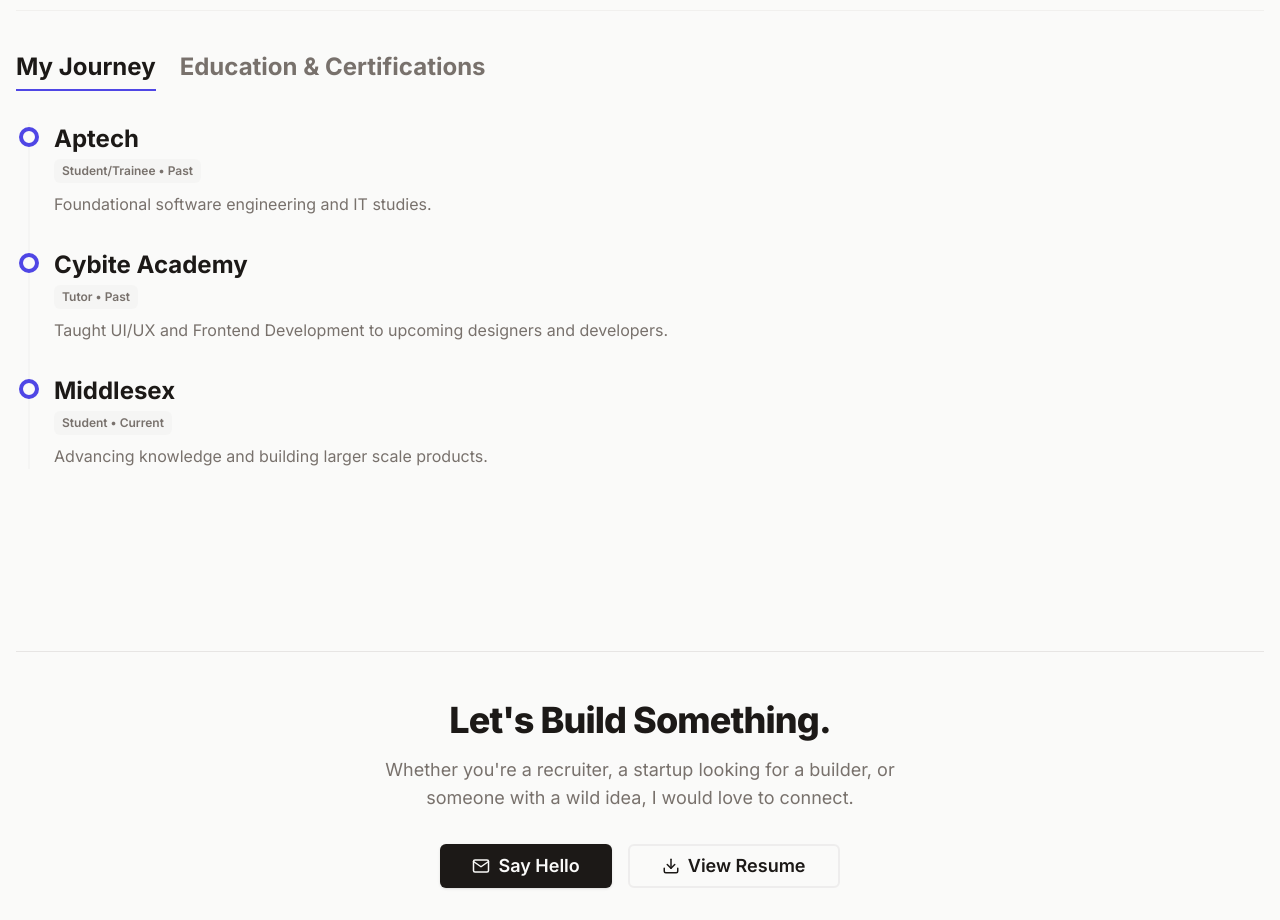
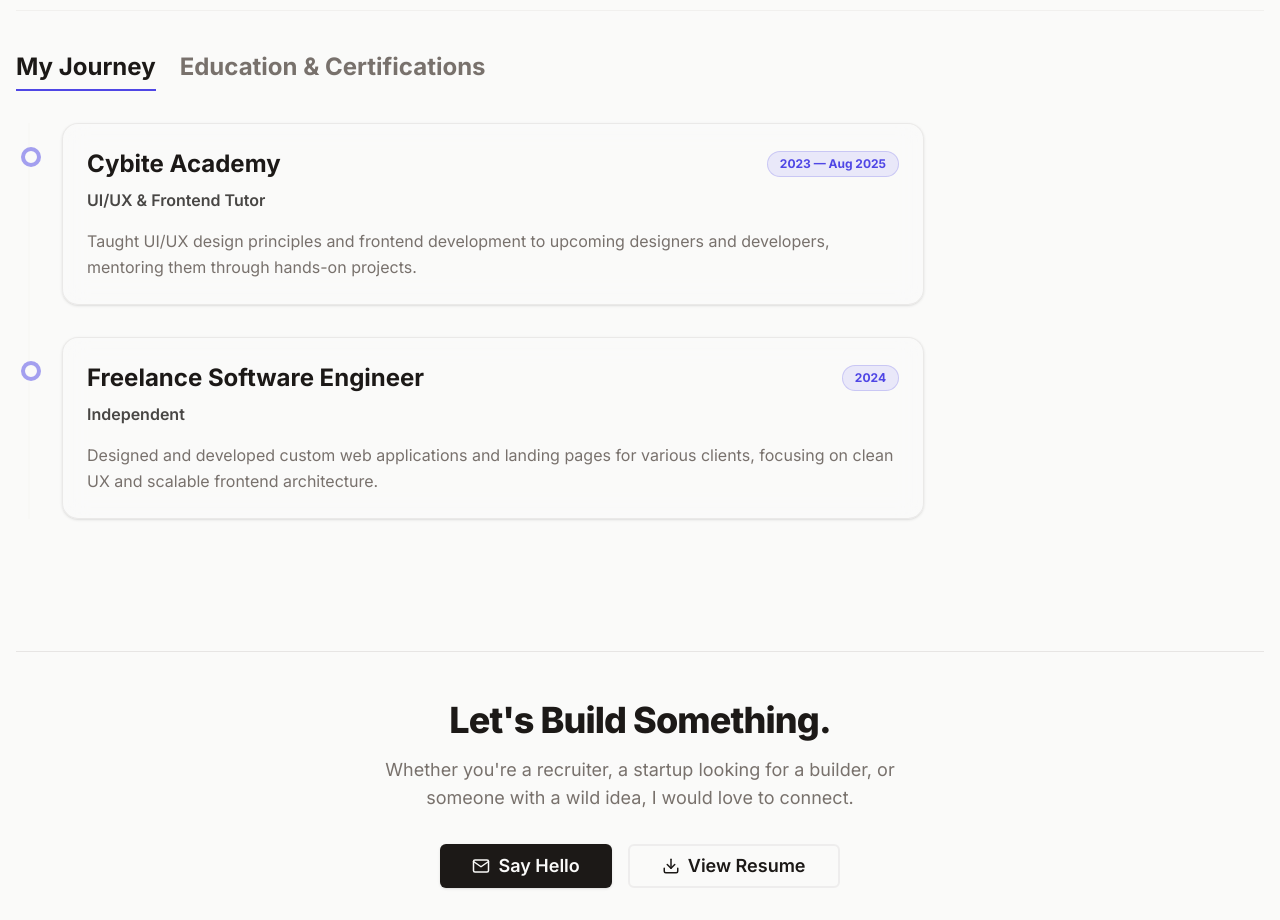
Before and after one commit to oneilh/oneil_obidiaso_portfolio, a Next.js app: page / in a window 1280 px wide. Shown: the part 2940-3860 px from the top of the page. Built offline with nearby package versions, Linux system fonts and the light colour scheme.

Commit message:
feat: add ExperienceTabs component and professional background data

```diff
--- a/components/ExperienceTabs.tsx
+++ b/components/ExperienceTabs.tsx
@@ -33,17 +33,34 @@
 
       <div className="min-h-[400px]">
         {activeTab === 'journey' && (
-          <div className="space-y-8 border-l-2 border-muted pl-6 ml-3 relative animate-in fade-in duration-500 max-w-3xl">
+          <div className="space-y-8 border-l-2 border-muted/50 pl-8 ml-3 relative animate-in fade-in duration-500 max-w-4xl">
             {timeline.map((item, idx) => (
-              <div key={idx} className="relative">
-                <span className="absolute -left-[35px] top-1 h-5 w-5 rounded-full bg-background border-4 border-accent" />
-                <h3 className="text-2xl font-bold">{item.title}</h3>
-                <span className="inline-block py-1 px-2 mt-1 mb-2 text-xs font-semibold bg-muted text-muted-foreground rounded-md">
-                  {item.role} • {item.date}
-                </span>
-                <p className="text-muted-foreground leading-relaxed">
-                  {item.description}
-                </p>
+              <div key={idx} className="relative group">
+                {/* Timeline dot with hover glow */}
+                <span className="absolute -left-[41px] top-6 h-5 w-5 rounded-full bg-background border-4 border-accent/50 group-hover:border-accent group-hover:shadow-[0_0_12px_rgba(var(--accent),0.5)] transition-all duration-300" />
+
+                <Card className="p-6 relative overflow-hidden border-border/40 hover:border-accent/60 transition-all duration-500 hover:shadow-xl hover:shadow-accent/5 bg-background/40 backdrop-blur-md">
+                  <div className="absolute inset-0 bg-gradient-to-br from-accent/5 to-transparent opacity-0 group-hover:opacity-100 transition-opacity duration-500" />
+
+                  <div className="relative z-10">
+                    <div className="flex flex-col sm:flex-row sm:items-center justify-between gap-2 mb-2">
+                      <h3 className="text-2xl font-bold text-foreground group-hover:text-accent transition-colors">
+                        {item.title}
+                      </h3>
+                      <span className="inline-block py-1 px-3 text-xs font-bold bg-accent/10 text-accent border border-accent/20 rounded-full w-fit">
+                        {item.date}
+                      </span>
+                    </div>
+
+                    <h4 className="text-base font-semibold text-foreground/80 mb-4">
+                      {item.role}
+                    </h4>
+
+                    <p className="text-muted-foreground leading-relaxed">
+                      {item.description}
+                    </p>
+                  </div>
+                </Card>
               </div>
             ))}
           </div>
--- a/data/portfolio.ts
+++ b/data/portfolio.ts
@@ -48,22 +48,16 @@
 
 export const timeline = [
   {
-    title: "Aptech",
-    role: "Student/Trainee",
-    date: "Past",
-    description: "Foundational software engineering and IT studies.",
+    title: "Cybite Academy",
+    role: "UI/UX & Frontend Tutor",
+    date: "2023 — Aug 2025",
+    description: "Taught UI/UX design principles and frontend development to upcoming designers and developers, mentoring them through hands-on projects.",
   },
   {
-    title: "Cybite Academy",
-    role: "Tutor",
-    date: "Past",
-    description: "Taught UI/UX and Frontend Development to upcoming designers and developers.",
-  },
-  {
-    title: "Middlesex",
-    role: "Student",
-    date: "Current",
-    description: "Advancing knowledge and building larger scale products.",
+    title: "Freelance Software Engineer",
+    role: "Independent",
+    date: "2024",
+    description: "Designed and developed custom web applications and landing pages for various clients, focusing on clean UX and scalable frontend architecture.",
   },
 ];
 
```
